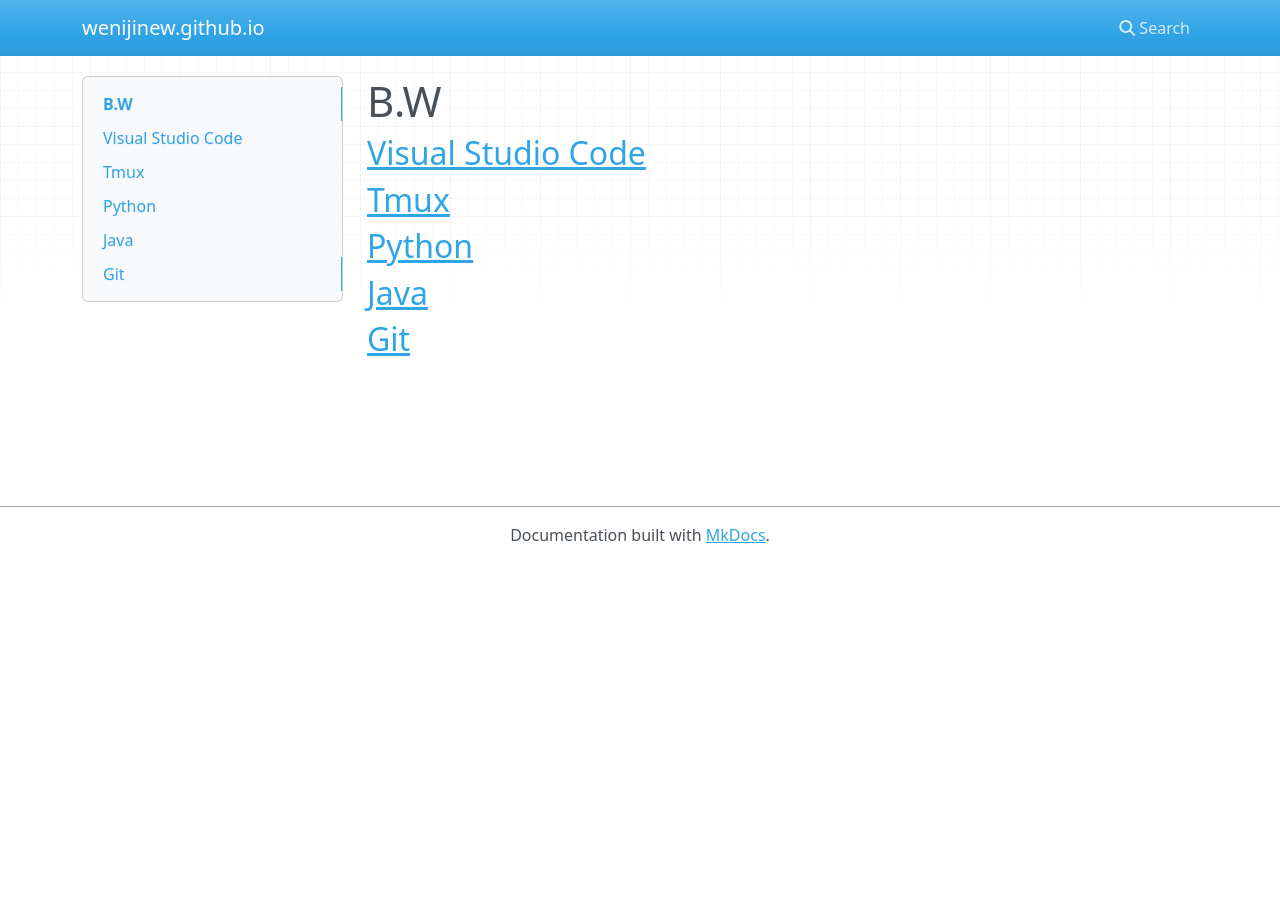
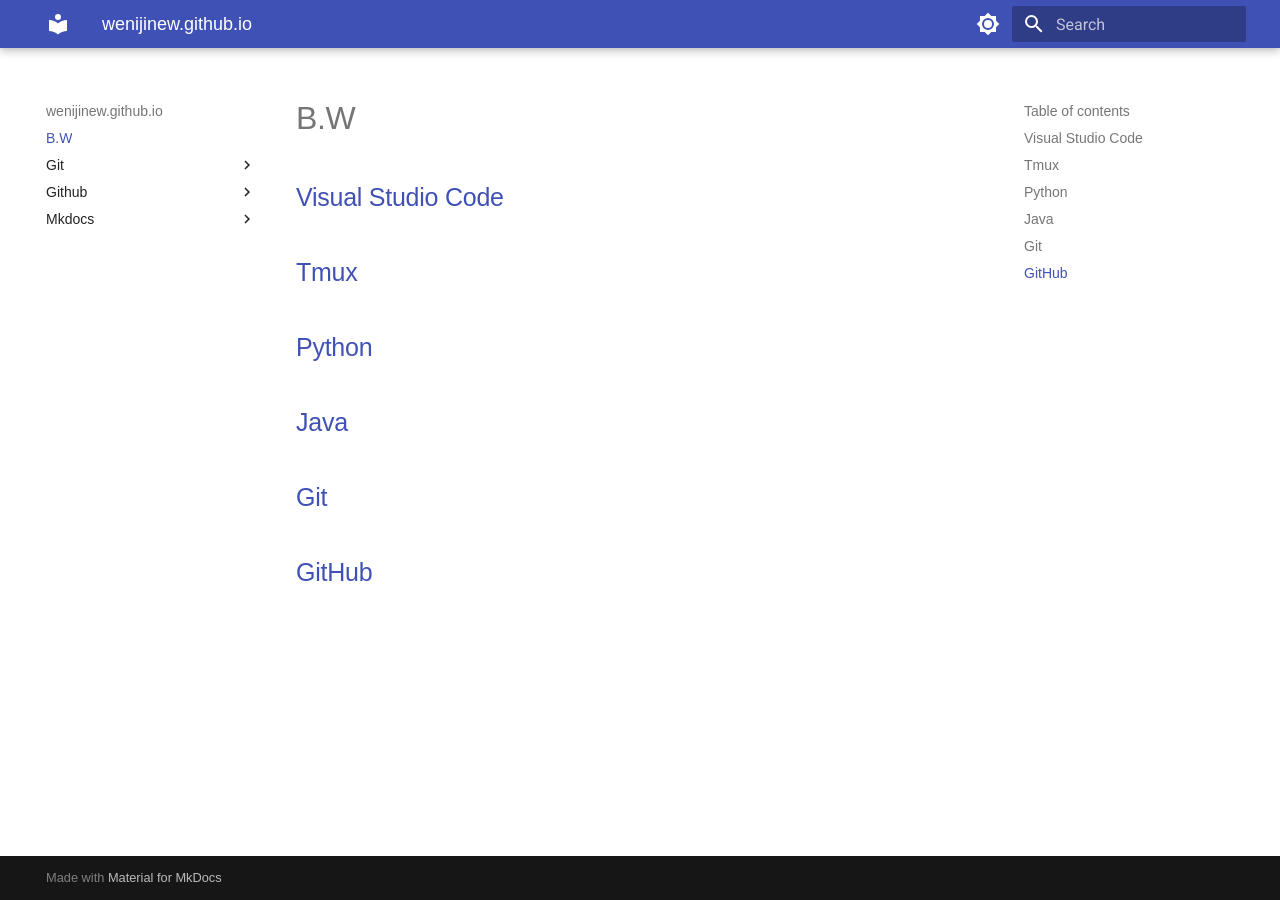
Before and after one commit to wenijinew/wenijinew.github.io, an MkDocs documentation site: the page built from docs/index.md, in a window 1280 px wide. Built offline with MkDocs 1.6.1 and Material for MkDocs 9.7.7, drawn with Linux system fonts in a browser that asks for light colours; nearby versions of some CDN libraries.

Commit message:
1. configure material theme 2. add git tips 3. add requirements.txt

```diff
--- /dev/null
+++ b/docs/css/extra.css
@@ -0,0 +1,182 @@
+/*
+CSS file to provide common style variables, classes, and customization for JCAT test result report (start from !!! JCAT Report Customization !!!).
+
+More information about color, theme, components and design principles, please refer to EDS: https://eds.internal.ericsson.com/
+
+@author: bruce.wen@ericsson.com
+v0.1
+2022-01-13
+
+Usage:
+Install "stylus" browser extension, and create new style, then paste content of this file into "code" text field, then fill 'https://(.*)/jcat/(.*)' in "Applied for" in bottom part - select 'URLs matching the regexp'.
+*/
+@charset "UTF-8";
+/**********************************************************
+common part:
+global variables and basic common classes
+**********************************************************/
+/*global variables:
+define reusable variables and reuse for specific scenarios
+*/
+:root {
+    /*definition of color codes*/
+    --gray_05:#0C0C0C;
+    --gray_09:#181818;
+    --gray_14:#242424;
+    --gray_15:#292929;
+    --gray_21:#313131;
+    --gray_37:#5f5f5f;
+    --gray_64:#a4a4a4;
+    --gray_68:#acacac;
+    --gray_76:#d7d7d7;
+    --gray_95:#F2F2F2;
+
+    --blue_30: #005499;
+    --blue_40: #0062b3;
+    --blue_50: #008CFF;
+    --blue_51: #1e90ff;
+    --blue_60: #9ad1ff;
+
+    /*red 10-60 are for bg color, red 110-160 are for fg color*/
+    --red_5: #3f0000; /*very dark red*/
+    --red_10: #580000; /*very dark red*/
+    --red_20: #710000; /*dark moderate red*/
+    --red_30: #8b0000;
+    --red_40: #a1571b;
+    --red_50: #cd6f23;
+    --red_60: #df8943;
+    --red_110: #cf4222;
+    --red_120: #dd4e2d;
+    --red_130: #e06143;
+    --red_132: #e06e43;
+    --red_140: #e47359;
+    --red_150: #eb9885;
+    --red_160: #f2bdb1; /*light red*/
+
+    --green_20: #0c4a19;
+    --green_30: #106020;
+    --green_70: #2e8b57;
+
+    --orange_50: #E66E19;
+    --orange_60: #eb8b47;
+    --orange_65: #ee9a5e;
+    --orange_90: #ffe4b5;
+
+    --yellow_50: #808000;
+
+    --cyan_30: #00ced1;
+    --cyan_60: #28ddee;
+
+    --purple_48: #8E45B0;
+
+    /*definition of color usage scenarios*/
+    --default_font_size: 13x;
+    --code_font_size: 15px;
+
+    --fg_default: var(--gray_76);
+    --fg_head: var(--blue_50);
+    --fg_failed: var(--red_110);
+    --fg_assert: var(--red_120);
+    --fg_error: var(--red_130);;
+    --fg_exception: var(--red_132);;
+    --fg_warning: var(--red_140);
+    --fg_skipped: var(--red_150);
+    --fg_excluded: var(--red_160);
+    --fg_link: var(--blue_50);
+    --fg_link_visited: var(--orange_50);
+
+    --color_input_hover: var(--purple_48);
+
+    --default_padding: 3px;
+    --padding_5: 5px;
+    --padding_8: 8px;
+    --padding_10: 10px;
+
+    --default_margin: 5px;
+    --margin_3: 3px;
+    --margin_8: 8px;
+    --margin_10: 10px;
+    --margin_15: 15px;
+
+    --bg_sysbar: var(--gray_05);
+    --bg_bold: var(--gray_09);
+    --bg_default: var(--gray_14);
+
+    --bg_passed:var(--green_30);
+    --bg_passed_hover:var(--green_20);
+    --bg_failed: var(--red_10);
+    --bg_failed_hover:var(--red_5);
+    --bg_assert: var(--red_20);
+    --bg_error: var(--red_30);;
+    --bg_warning: var(--red_40);
+    --bg_skipped: var(--red_50);
+    --bg_excluded: var(--red_60);
+
+    --fg_highlight_msg: #ccbd65;
+    --fg_head_msg: #8fcf96;
+    --fg_skip: #f6f511;
+    --fg_passed:#7cfc00;
+    --bg_highlight: #cdcd08;
+    --height_tr_head:45px;
+    --height_tr_special:50px;
+
+    --color_border: var(--gray_37);
+    --color_border_button: var(--blue_50);
+    --default_border_radius: 6px;
+    --default_border_size: 0.5px;
+
+    --default_font_family: "Ericsson Hilda", Arial, Helvetica, Sans-serif, Courier, Courier-New;
+    --font_family_code: "Roboto Mono", "courier", "courier-new";
+    --footbar_height: 35px;
+    --foot_padding: 15px;
+
+    --tr_height: 35px;
+    --tr_height_45: 45px;
+
+    --search_box_height: 32px;
+
+    --button_font_size: 14px;
+    --fg_button: var(--fg_default);
+    --bg_button: var(--blue_50);
+    --button_border_radius: 3px;
+    --button_height: 32px;
+    --button_min_width: 60px;
+    --button_padding: 5px 12px;
+    --button_decoration: "none";
+
+    --h1: 45px;
+    --h2: 35px;
+    --h3: 25px;
+    --h4: 18px;
+    --h5: 16px;
+    --h6: 14px;
+
+    /*JCAT global variables*/
+    --fg_step: var(--blue_60);
+    --bg_suite_collapse: var(--gray_37);
+    --testlog_row_border_color: var(--gray_37);
+    --testlog_toolbar_height: 60px;
+    --pagination_height: 50px;
+    --pagination_button_height: 32px;
+    --testlog_row_height: var(--tr_height_45);
+    --table_header_height: 50px;
+}
+
+/* -------------------------------------------------------------------
+SECTION: Body and Paragraph and Blocks
+ -------------------------------------------------------------------*/
+* {
+    font-family: var(--default_font_family);
+    font-size: var(--default_font_size);
+    font-weight: 400 !important;
+}
+
+/*Wrap code with long line*/
+code {
+    white-space : pre-wrap !important;
+    font-family: var(--font_family_code);
+}
+
+.important {
+    color: orange !important;
+}
--- a/docs/index.md
+++ b/docs/index.md
@@ -9,3 +9,5 @@
 ## [Java](/java)
 
 ## [Git](/git)
+
+## [GitHub](/github)
--- a/mkdocs.yml
+++ b/mkdocs.yml
@@ -1 +1,33 @@
 site_name: wenijinew.github.io
+
+
+extra_css:
+  - "css/extra.css"
+
+theme:
+  font:
+    text: "Roboto"
+    code: "Roboto Mono"
+  name:
+        material
+  features:
+        - search.suggest
+        - content.code.copy
+        - search.highlight
+        - content.code.annotate
+  palette:
+    # Palette toggle for light mode
+    - media: "(prefers-color-scheme: light)"
+      scheme: default
+      toggle:
+        icon: material/brightness-7
+        name: Switch to dark mode
+    # Palette toggle for dark mode
+    - media: "(prefers-color-scheme: dark)"
+      scheme: slate
+      toggle:
+        icon: material/brightness-4
+        name: Switch to light mode
+plugins:
+  - search
+  - mkdocstrings
--- a/requirements.txt
+++ b/requirements.txt
@@ -1 +1,2 @@
 mkdocs>=1.4.3
+mkdocs-material>=9.1.18
```
Also changed, not shown: docs/git/001.tip.md (added, +3 -0 lines), docs/git/index.md (added, +3 -0 lines), docs/github/index.md (added, +5 -0 lines), docs/github/pages.md (added, +8 -0 lines), docs/mkdocs/index.md (added, +5 -0 lines).
